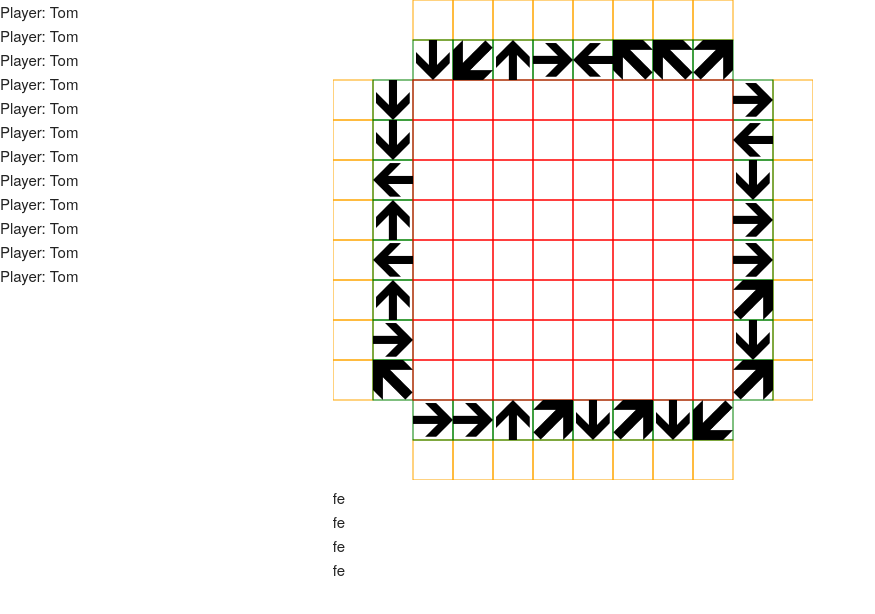
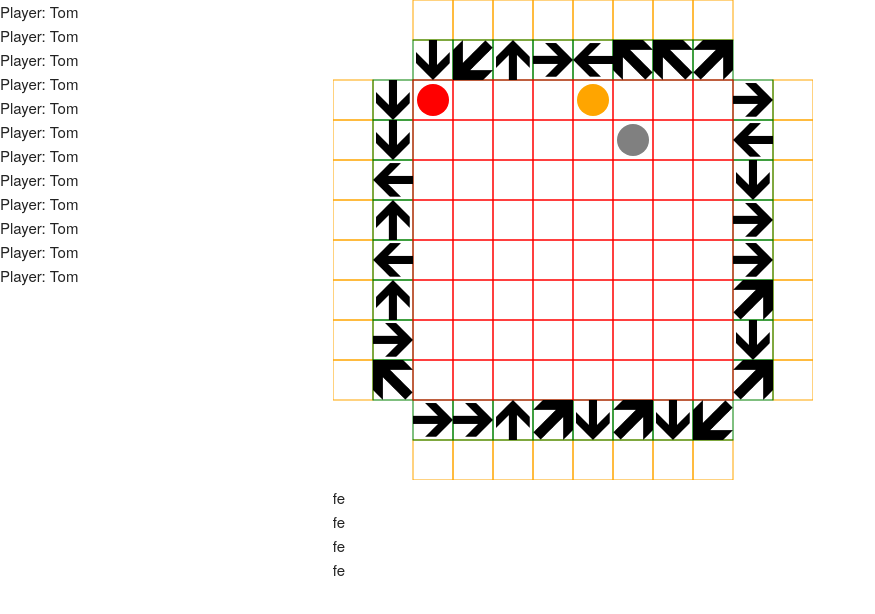
Before and after one commit to st900278/PlayLearnCode, a plain HTML site: page game.html in a window 1280 px wide. Shown: the whole page, without its empty margins (0-875 px from the left). Drawn offline with Linux system fonts and the light colour scheme.

Commit message:
maintain game

```diff
--- a/game.html
+++ b/game.html
@@ -12,6 +12,7 @@
     <link rel="stylesheet" type="text/less" href="less/color.less">
     <script type="text/javascript" src="lib/jquery/jquery.js"></script>
     <script type="text/javascript" src="js/gameMap.js"></script>
+    <script type="text/javascript" src="js/player.js"></script>
     <script type="text/javascript" src="js/game.js"></script>
     <script type="text/javascript" src="js/app.js"></script>
 </head>
--- a/js/game.js
+++ b/js/game.js
@@ -2,16 +2,17 @@ var GameRoom = function(socket){
     //var socket = new GameSocket();
     this.map = new GameMap();
     this.player = [];
-    this.createPlayer();
-
+    this.createPlayer("tom", 2, 2, "red");
+    this.createPlayer("tom", 6, 2, "orange");
+    this.createPlayer("tom", 7, 3, "grey");
 
 
 };
 
-GameRoom.prototype.createPlayer = function(num){
-    for(var i=0;i<num;i++){
-        this.player.push(new Player());
-    }
+GameRoom.prototype.createPlayer = function(name, x, y, color){
+    var people = new Player(name, x, y, color);
+    this.player.push(new Player());
+    this.map.setPlayerLocation(people);
 }
 
 GameRoom.prototype.creataMap = function(){
--- a/js/gameMap.js
+++ b/js/gameMap.js
@@ -130,11 +130,11 @@ GameMap.prototype.placeImage = function (url, location) {
     image.src = url;
 };
 
-GameMap.prototype.setPlayerLocation = function (color, location) {
+GameMap.prototype.setPlayerLocation = function (player) {
     var ctx = this.ctx;
-    var x = location.x + this.width / 2;
-    var y = location.y + this.width / 2;
-    ctx.fillStyle = color;
+    var x = player.x * this.width + this.width / 2;
+    var y = player.y * this.width + this.width / 2;
+    ctx.fillStyle = player.color;
     ctx.beginPath();
     ctx.arc(x, y, this.width * 0.4, 0, 2 * Math.PI);
     ctx.fill();
--- a/js/player.js
+++ b/js/player.js
@@ -1,8 +1,9 @@
-var Player = function(){
+var Player = function(name, x, y, color){
+    this.name = name || "";
     this.money = 0;
-    this.x = 0;
-    this.y = 0;
-    this.color = "";
+    this.x = x || 0;
+    this.y = y || 0;
+    this.color = color|| "";
 };
 
 Player.prototype.setLocation = function(location){
```
Also changed, not shown: js/main.js (+6 -3 lines), js/socket.js (+7 -1 lines), less/index.less (+8 -2 lines), room.html (+26 -10 lines).
